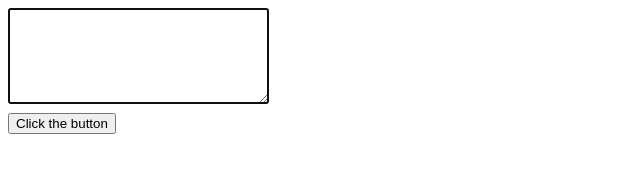
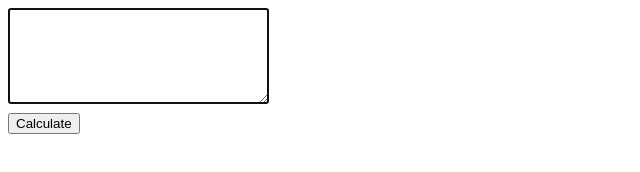
Before and after one commit to Zaryad/zaryad.github.com, a plain HTML site: page mini-apps/Character Counter.html in a window 1280 px wide. Shown: the whole page, without its empty margins (0-640 px from the left). Drawn offline with Linux system fonts and the light colour scheme.

Commit message:
Update Character Counter.html

```diff
--- a/mini-apps/Character Counter.html
+++ b/mini-apps/Character Counter.html
@@ -7,7 +7,7 @@
 </head>
 <body style="line-height:1.5">
 <textarea id="a" cols="30" rows="6" onkeyup="document.getElementById('b').innerHTML=(this.value.length);" onchange="document.getElementById('b').innerHTML=(this.value.length);" autofocus></textarea><br>
-<button onclick="document.getElementById('b').innerHTML=(document.getElementById('a').value.length);">Click the button</button><br>
+<button onclick="document.getElementById('b').innerHTML=(document.getElementById('a').value.length);">Calculate</button><br>
 <span id="b"></span>
 </body>
 </html>
```
